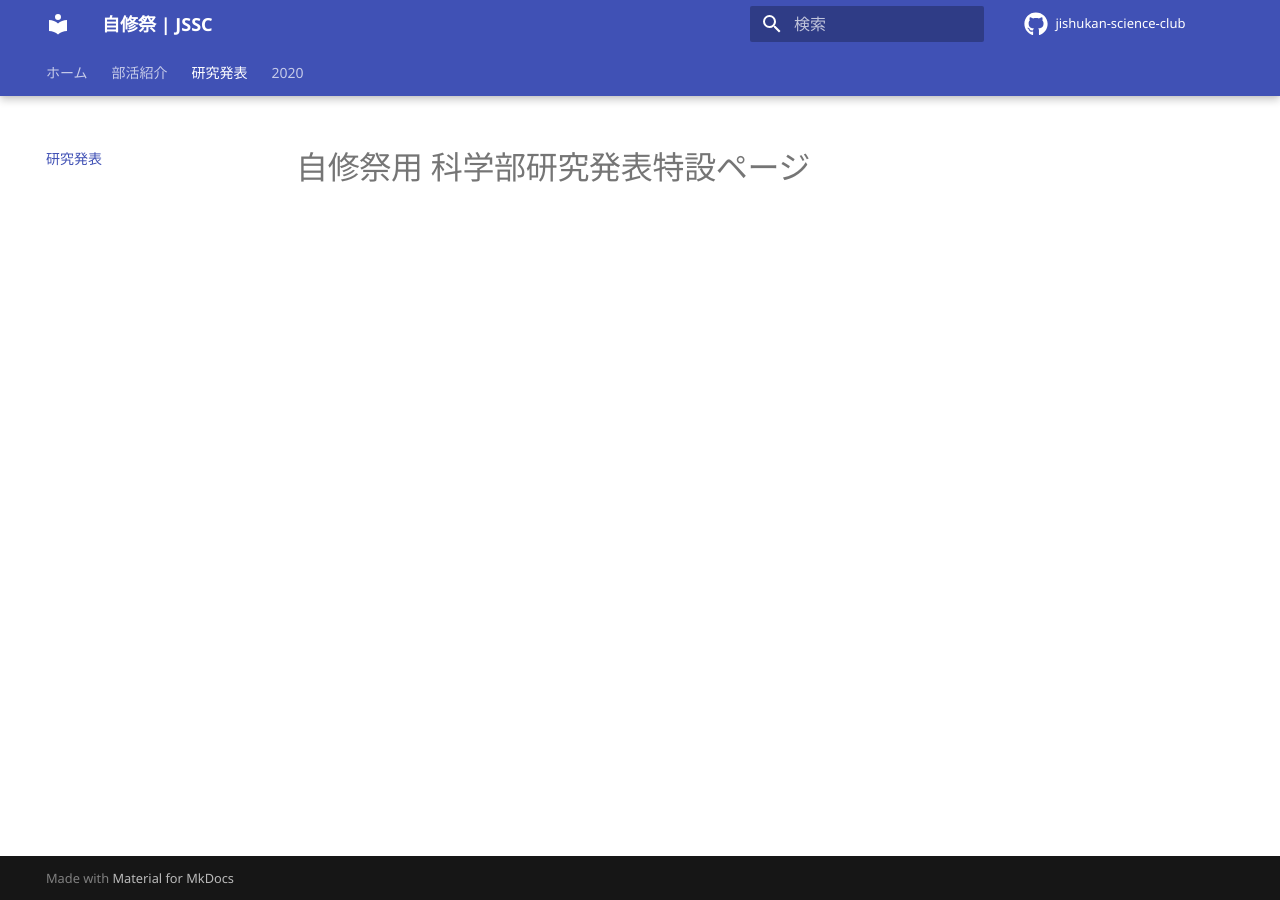
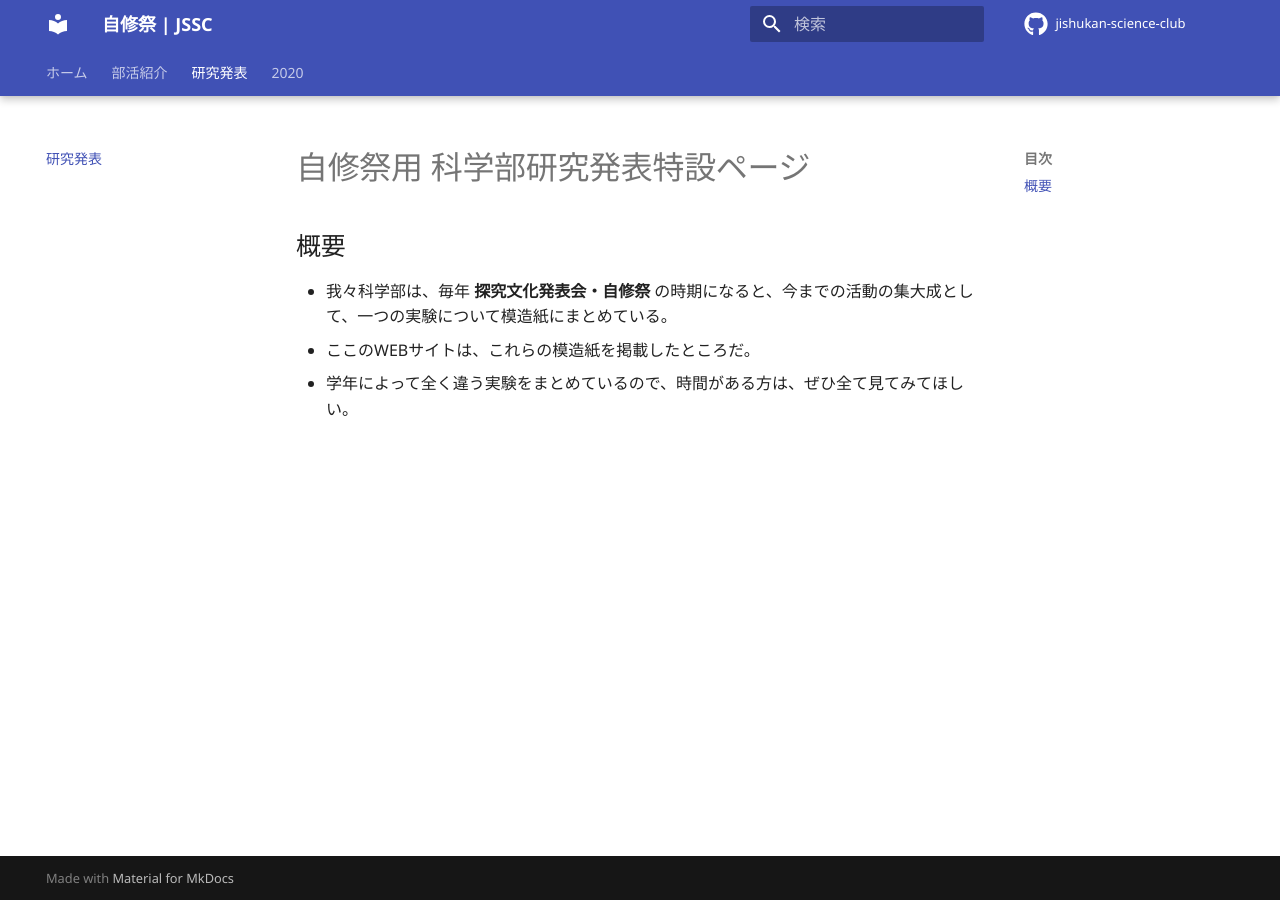
Before and after one commit to jishukan-science-club/tankyu, an MkDocs documentation site: the page built from docs/index.md, in a window 1280 px wide. Built offline with MkDocs 1.6.1 and Material for MkDocs 9.7.7, drawn with Linux system fonts in a browser that asks for light colours; comment, search, counter and statistics services are not loaded.

Commit message:
[Add]: 探究文化発表会の説明文章

```diff
--- a/docs/index.md
+++ b/docs/index.md
@@ -1 +1,6 @@
 # 自修祭用 科学部研究発表特設ページ
+
+## 概要
+- 我々科学部は、毎年 **探究文化発表会・自修祭** の時期になると、今までの活動の集大成として、一つの実験について模造紙にまとめている。
+- ここのWEBサイトは、これらの模造紙を掲載したところだ。
+- 学年によって全く違う実験をまとめているので、時間がある方は、ぜひ全て見てみてほしい。
```
